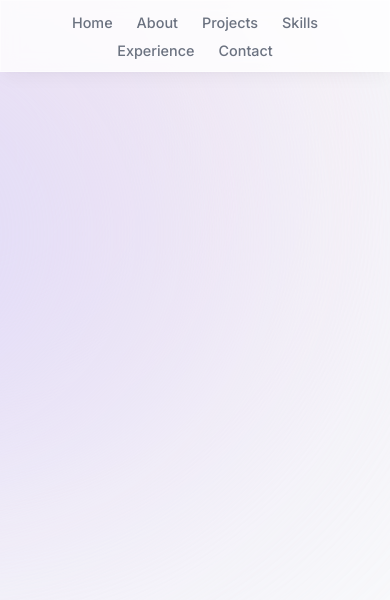
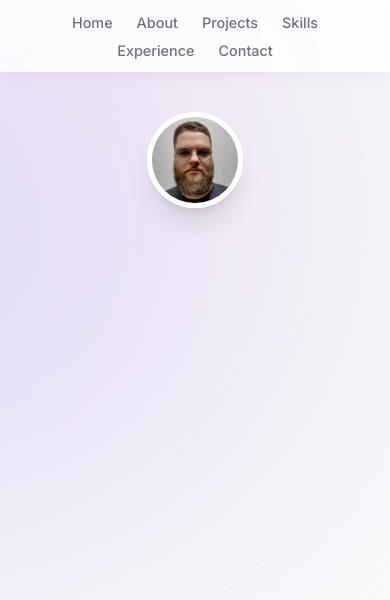
Before and after one commit to tiagorahal/portfolio_2.0, a Next.js app: page / in a window 390 px wide. Shown: the top 600 px of the page. Built offline with nearby package versions, Linux system fonts and the light colour scheme.

Commit message:
Add profile picture, make it responsive

```diff
--- a/app/page.tsx
+++ b/app/page.tsx
@@ -1,8 +1,9 @@
+import Intro from "@/components/intro"
 
 export default function Home() {
   return (
     <main className="">
-
+      <Intro />
     </main>
   )
 }
--- /dev/null
+++ b/components/intro.tsx
@@ -0,0 +1,23 @@
+import React from "react";
+import Image from "next/image";
+import profilePic from "../public/profile.jpeg";
+
+export default function Intro() {
+  return (
+    <section>
+      <div className="flex items-center justify-center">
+        <div>
+          <Image
+            src={profilePic}
+            alt="Tiago Rahal profile picture"
+            width="192"
+            height="192"
+            quality="95"
+            priority={true}
+            className="h-24 w-24 rounded-full object-cover border-[0.35rem] border-white shadow-xl"
+          />
+        </div>
+      </div>
+    </section>
+  );
+}
```
Also changed, not shown: public/profile.jpeg (added).
